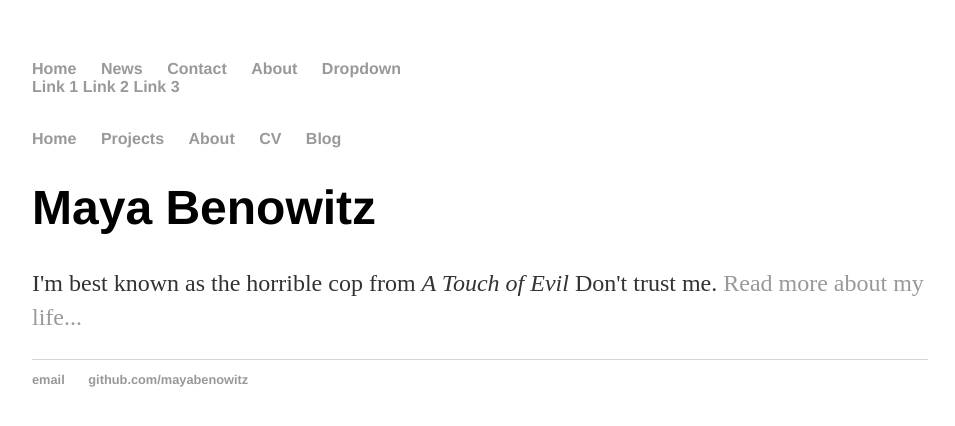
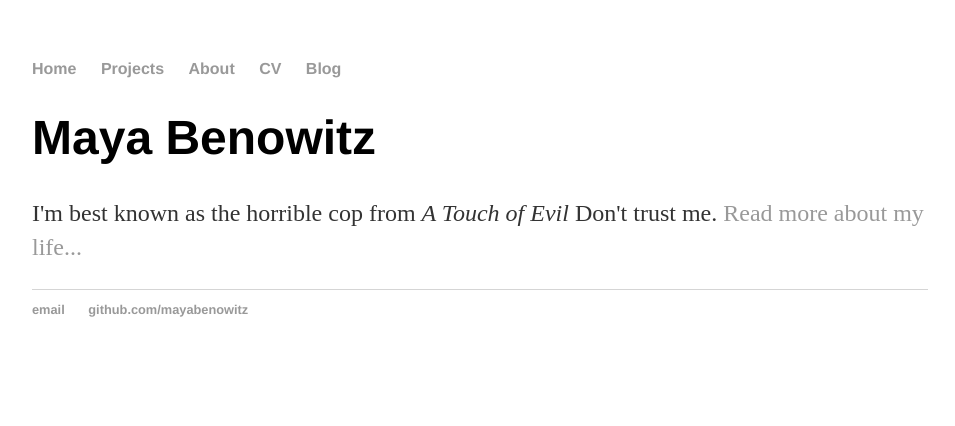
Before and after one commit to mayabenowitz/mayabenowitz.github.io, a Jekyll site: the page built from index.html, in a window 1280 px wide. Shown: the top 426 px of the page, without its empty margins (160-1115 px from the left). Built offline with Jekyll 4.4.1, drawn with Linux system fonts in a browser that asks for light colours.

Commit message:
Update default.html

```diff
--- a/_layouts/default.html
+++ b/_layouts/default.html
@@ -8,22 +8,7 @@
 		<body>
 
 			<nav>
-				<ul class="topnav">
-  <li><a class="active" href="#home">Home</a></li>
-  <li><a href="#news">News</a></li>
-  <li><a href="#contact">Contact</a></li>
-  <li><a href="#about">About</a></li>
-
-  <li class="dropdown right">
-    <a href="javascript:void(0)" class="dropbtn">Dropdown</a>
-    <div class="dropdown-content">
-      <a href="#">Link 1</a>
-      <a href="#">Link 2</a>
-      <a href="#">Link 3</a>
-    </div>
-  </li>
-</ul>
-	    		<ul>
+	    		<ul class="topnav">
 	        		<li><a href="/">Home</a></li>
 				<li><a href="/projects">Projects</a></li>
 		        	<li><a href="/about">About</a></li>
```
